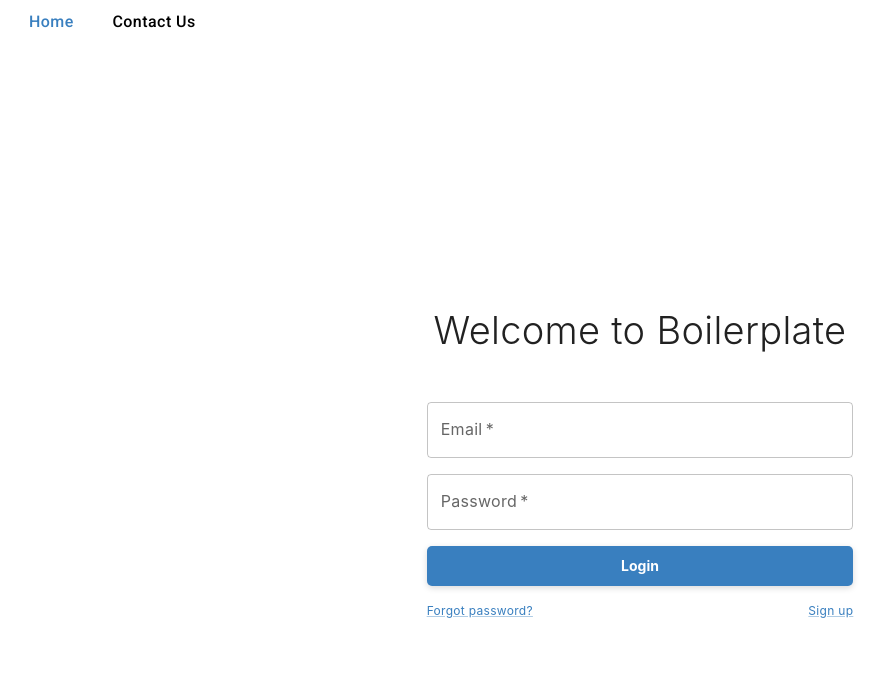
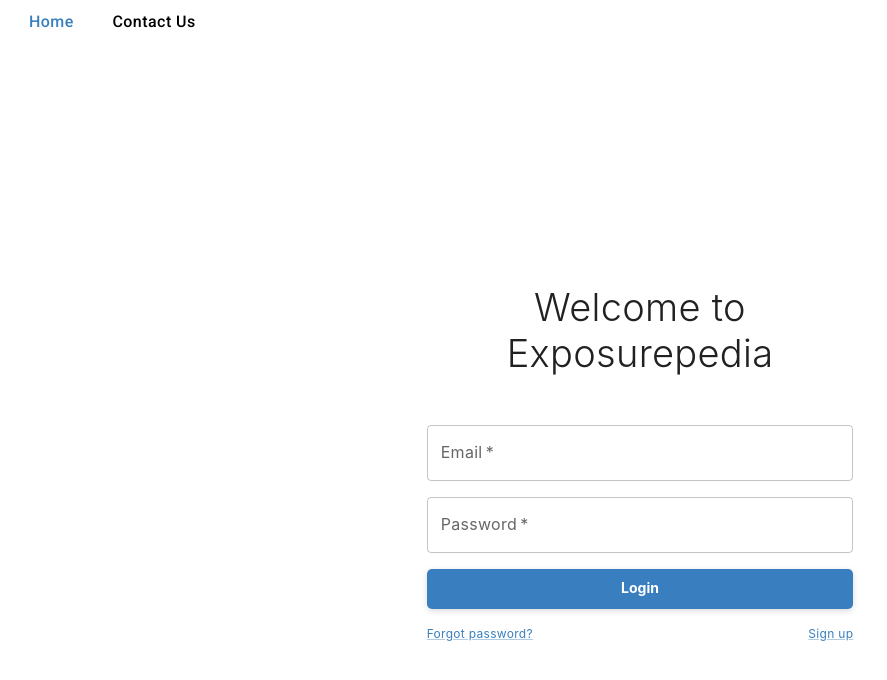
Before and after one commit to hack4impact-upenn/exposurepedia, a React (Create React App) app in the folder client/: page /login in a window 1280 px wide. Shown: the top 680 px of the page, without its empty margins (0-887 px from the left). Built offline with nearby package versions, Linux system fonts and the light colour scheme; no server answers; a web font is replaced by a local one.

Commit message:
edited app naming from boilerplate to exposurepedia

```diff
--- a/client/public/index.html
+++ b/client/public/index.html
@@ -9,7 +9,7 @@
     <link rel="icon" href="%PUBLIC_URL%/hack4impact.ico" />
     <meta name="viewport" content="width=device-width, initial-scale=1" />
     <meta name="theme-color" content="#000000" />
-    <meta name="description" content="Boilerplate for Hack4Impact" />
+    <meta name="description" content="Exposurepedia" />
     <link rel="apple-touch-icon" href="%PUBLIC_URL%/hack4impact.ico" />
     <!--
       manifest.json provides metadata used when your web app is installed on a
@@ -25,7 +25,7 @@
       will work correctly both with client-side routing and a non-root public URL.
       Learn how to configure a non-root public URL by running `npm run build`.
     -->
-    <title>Boilerplate</title>
+    <title>Exposurepedia</title>
   </head>
   <body>
     <noscript>You need to enable JavaScript to run this app.</noscript>
--- a/client/src/Authentication/LoginPage.tsx
+++ b/client/src/Authentication/LoginPage.tsx
@@ -135,7 +135,7 @@
         <FormCol>
           <Grid item container justifyContent="center">
             <Typography variant="h2" textAlign="center">
-              Welcome to Boilerplate
+              Welcome to Exposurepedia
             </Typography>
           </Grid>
           <Grid item width="1">
--- a/client/src/Home/HomePage.tsx
+++ b/client/src/Home/HomePage.tsx
@@ -69,7 +69,7 @@
     }
   };
 
-  const message = `Welcome to the Boilerplate, ${user.firstName} ${user.lastName}!`;
+  const message = `Welcome to Exposurepedia, ${user.firstName} ${user.lastName}!`;
   return (
     <ScreenGrid>
       <Typography variant="h2">{message}</Typography>
--- a/package.json
+++ b/package.json
@@ -32,6 +32,7 @@
     "concurrently": "^7.0.0",
     "cross-env": "^7.0.3",
     "react": "^18.2.0",
+    "react-beautiful-dnd": "^13.1.1",
     "react-dom": "^18.2.0",
     "react-router-dom": "^6.2.2",
     "react-scripts": "^5.0.1",
```
Also changed, not shown: client/public/manifest.json, 2 other files (tests, documents, lock files or other folders).
